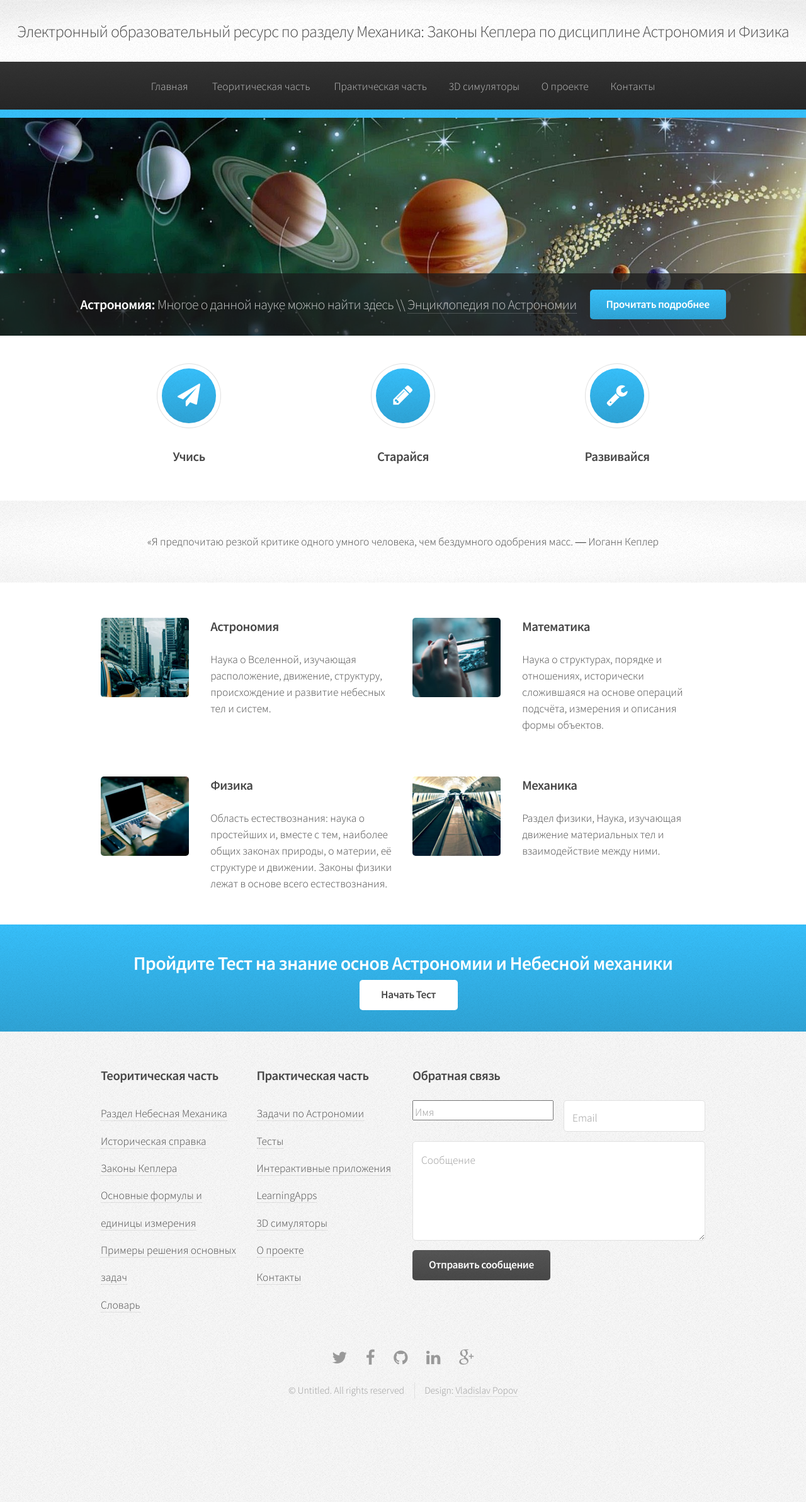
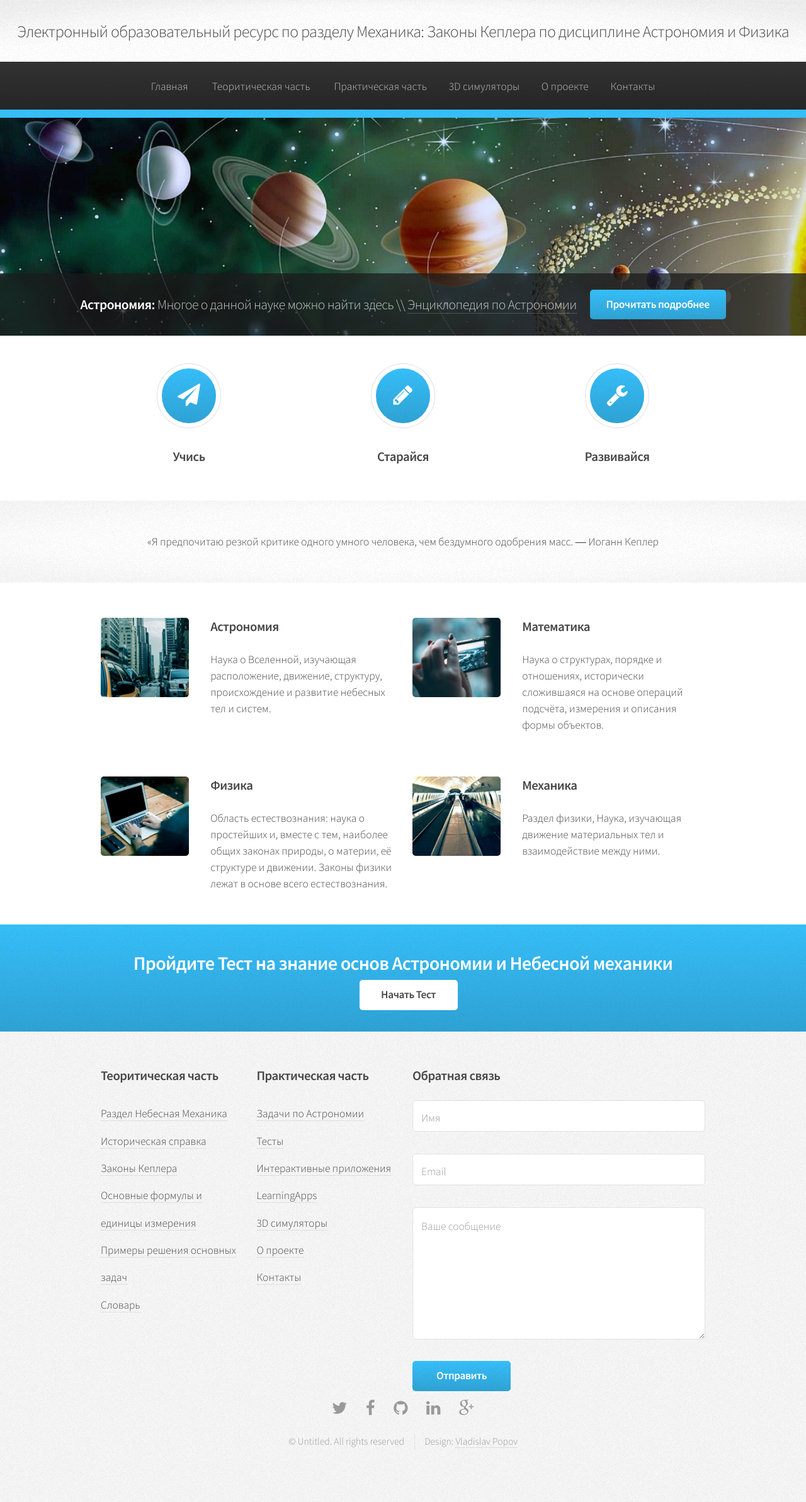
Before and after one commit to VlPop/VlPop.github.io, a Jekyll site: the page built from index.html, in a window 1280 px wide. Shown: the whole page at 63% size. Built offline with Jekyll 4.4.1, drawn with Linux system fonts in a browser that asks for light colours; the list of posts is cut into pages by our own code; before the commit the page ends 2305 px from its top, so only the background shows below that.

Commit message:
Update footer.html

```diff
--- a/_includes/footer.html
+++ b/_includes/footer.html
@@ -31,27 +31,16 @@
 						<section class="6u">
 							<h3>Обратная связь</h3>
 							<form>
-								<div class="row half collapse-at-2">
-									<div class="6u">
-										<input type="Текст" name="Имя" id="Имя" placeholder="Имя" />
-									</div>
-									<div class="6u">
-										<input type="email" name="email" id="email" placeholder="Email" />
-									</div>
-								</div>
-								<div class="row half">
-									<div class="12u">
-										<textarea name="Сообщение" id="Сообщение" placeholder="Сообщение" rows="5"></textarea>
-									</div>
-								</div>
-								<div class="row half">
-									<div class="12u">
-										<ul class="actions">
-											<li><input type="submit" class="button alt" value="Отправить сообщение" /></li>
-										</ul>
-									</div>
-								</div>
-							</form>
+								  <form method="post" action="//formspree.io/pov.post.2014@ya.ru">
+        <input type="hidden" name="_next" value="/thanks" />
+        <input type="hidden" name="_subject" value="Сообщение с моего сайта" />
+        <input type="text" name="_gotcha" style="display:none" />
+        <p><input type="text" name="Имя" required placeholder="Имя" /></p>
+        <p><input type="email" name="email" required placeholder="Email" /></p>
+        <p><textarea name="Сообщение" required placeholder="Ваше сообщение" rows="7"></textarea></p>
+        <input type="submit" value="Отправить" />
+    </form>
+
 						</section>
 					</div>
 				</div>
```
